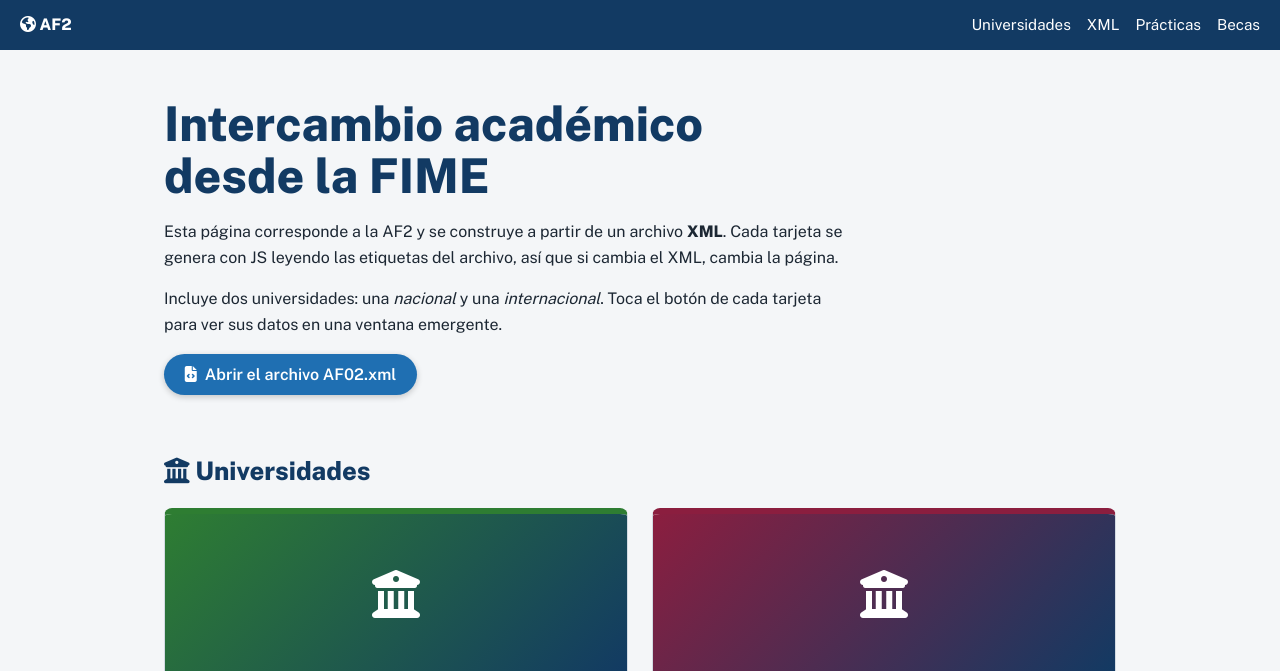
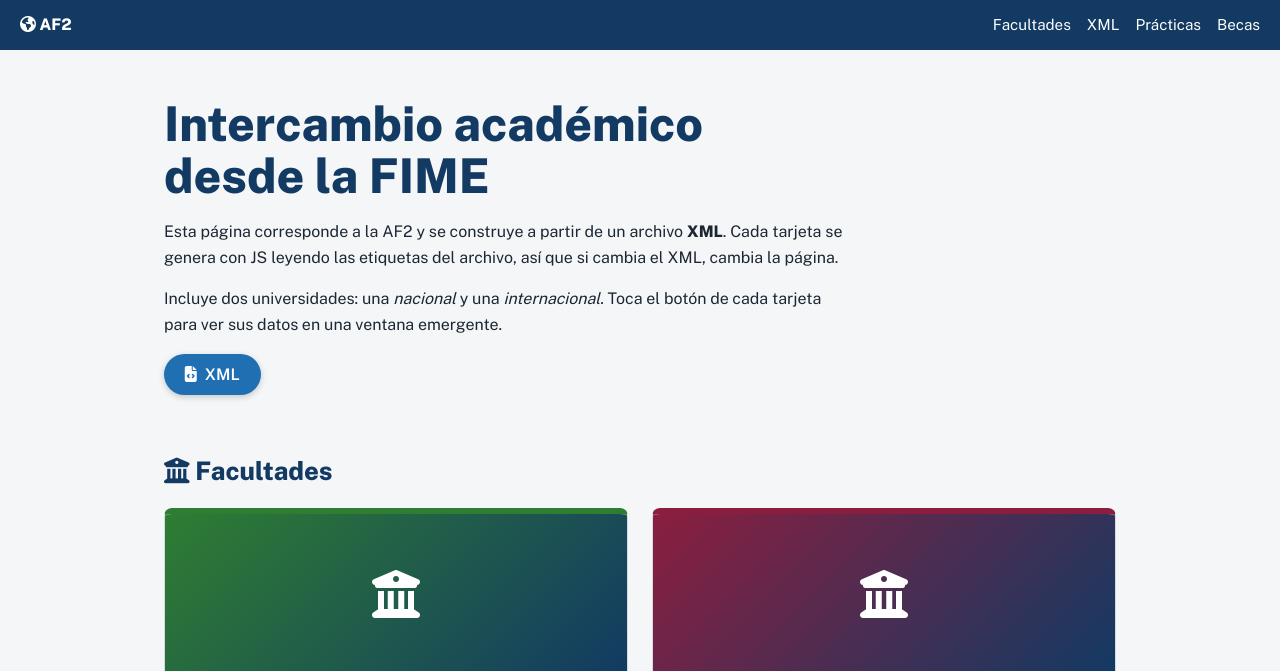
Before and after one commit to alexander-tovar/fundamentales, a plain HTML site: page intercambio/index.html in a window 1280 px wide. Shown: the top 671 px of the page. Drawn offline with nearby package versions, Linux system fonts and the light colour scheme.

Commit message:
Cambios de pagina de intercambios

```diff
--- a/intercambio/index.html
+++ b/intercambio/index.html
@@ -5,7 +5,7 @@
   <meta charset="UTF-8"> <!-- Permite acentos y ñ -->
   <meta name="viewport" content="width=device-width, initial-scale=1"> <!-- Hace la página responsive -->
   <meta name="description" content="Intercambio académico en la FIME: UNAM y Universidad Complutense de Madrid, leídos desde un archivo XML.">
-  <title>Intercambio en la FIME | AF02</title>
+  <title>Intercambio</title>
   <link rel="preconnect" href="https://fonts.googleapis.com">
   <link href="https://fonts.googleapis.com/css2?family=Public+Sans:wght@400;600;800&display=swap" rel="stylesheet">
   <!-- Font Awesome: librería de iconos (se usan con etiquetas <i class="fa-solid ...">) -->
@@ -19,7 +19,7 @@
     <button id="btn-menu" aria-expanded="false" aria-controls="menu"><i class="fa-solid fa-bars"></i> Menú</button>
     <nav id="menu" aria-label="Principal">
       <ul>
-        <li><a href="#Unis">Universidades</a></li>
+        <li><a href="#Unis">Facultades</a></li>
         <li><a href="#xml">XML</a></li>
         <li><a href="../practicas/">Prácticas</a></li>
         <li><a href="../becas/">Becas</a></li>
@@ -32,11 +32,11 @@
       <h1>Intercambio académico desde la FIME</h1>
       <p>Esta página corresponde a la AF2 y se construye a partir de un archivo <strong>XML</strong>. Cada tarjeta se genera con JS leyendo las etiquetas del archivo, así que si cambia el XML, cambia la página.</p>
       <p>Incluye dos universidades: una <em>nacional</em> y una <em>internacional</em>. Toca el botón de cada tarjeta para ver sus datos en una ventana emergente.</p>
-      <a class="boton" href="AF02.xml" target="_blank" rel="noopener"><i class="fa-solid fa-file-code"></i> Abrir el archivo AF02.xml</a>
+      <a class="boton" href="AF02.xml" target="_blank" rel="noopener"><i class="fa-solid fa-file-code"></i> XML</a>
     </section>
 
     <section id="universidades">
-      <h2><i class="fa-solid fa-building-columns"></i> Universidades</h2>
+      <h2><i class="fa-solid fa-building-columns"></i> Facultades</h2>
       <!-- Aquí JavaScript crea una tarjeta por cada <universidad> del XML -->
       <div id="tarjetas" class="tarjetas"><p>Cargando datos del XML…</p></div>
     </section>
```
